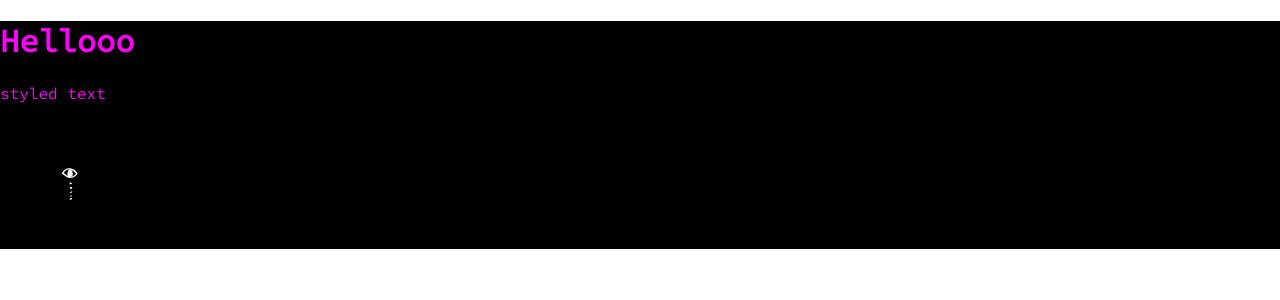
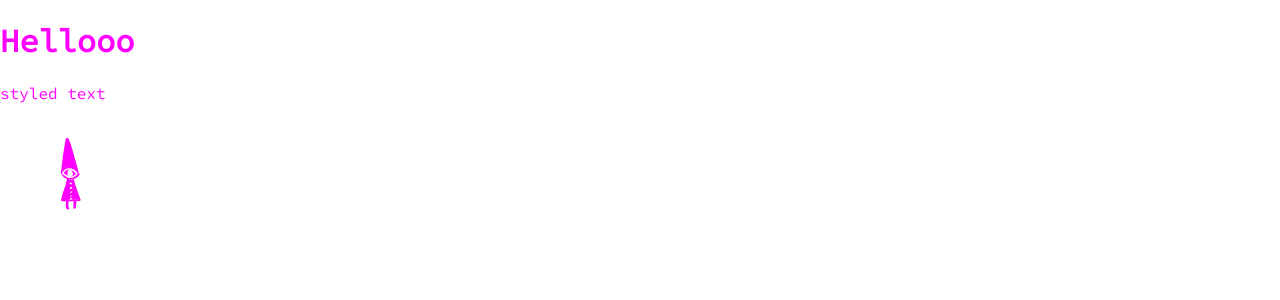
Before and after one commit to Giraphi/ubu, a Next.js app: page / in a window 1280 px wide. Shown: the top 300 px of the page. Built offline with nearby package versions, Linux system fonts and the light colour scheme.

Commit message:
hexe color

```diff
--- a/pages/index.tsx
+++ b/pages/index.tsx
@@ -3,7 +3,7 @@ import styled from "styled-components";
 import Hexe from "../images/hexe_2.svg";
 
 const StyledRoot = styled.div`
-    background-color: ${props => props.theme.color.background};
+    //background-color: ${props => props.theme.color.background};
 `
 
 const StyledText = styled.div`
```
Also changed, not shown: images/hexe_2.svg.
